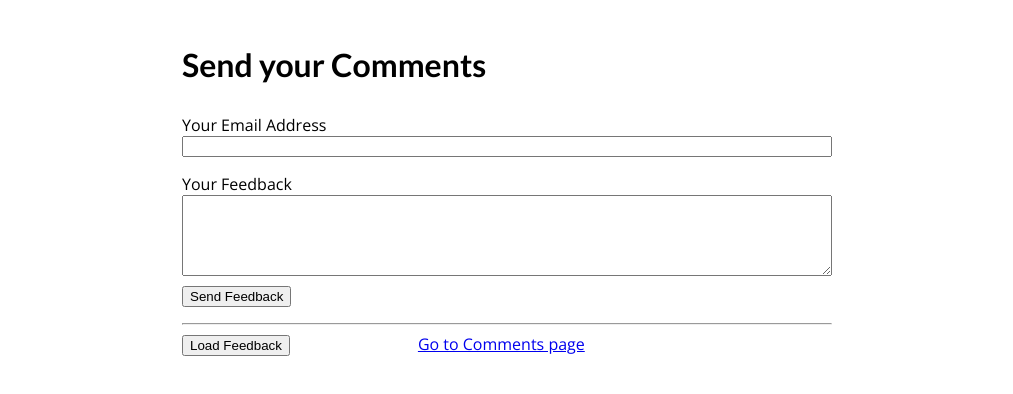
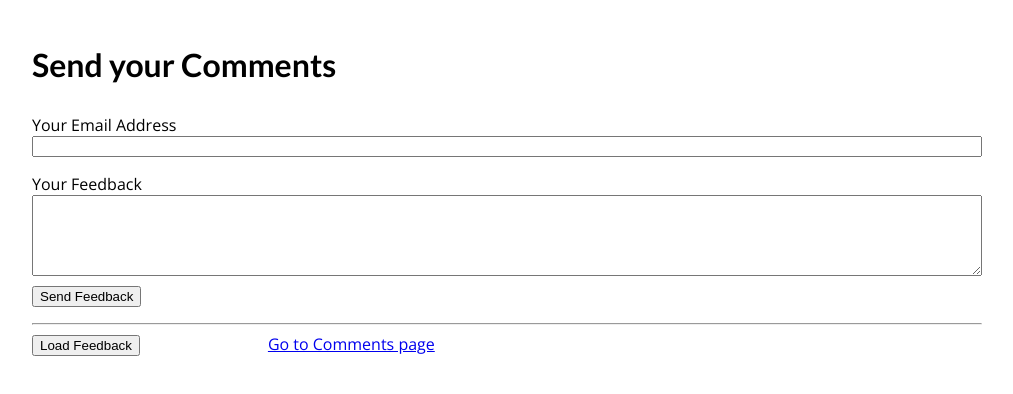
Before and after one commit to Ceyene/CommentsPage, a Next.js app: page / in a window 1280 px wide. Shown: the top 394 px of the page, without its empty margins (133-1146 px from the left). Built offline with nearby package versions, Linux system fonts and the light colour scheme.

Commit message:
Modifying some styles

```diff
--- a/styles/globals.css
+++ b/styles/globals.css
@@ -30,7 +30,7 @@ h6 {
 
 form {
 	width: 80vw;
-	max-width: 650px;
+	max-width: 950px;
 	margin: 1rem auto;
 }
 
@@ -44,6 +44,7 @@ ul {
 
 li {
 	width: 50vw;
+	max-width: 950px;
 	display: flex;
 	justify-content: space-between;
 	padding: 1rem;
```
